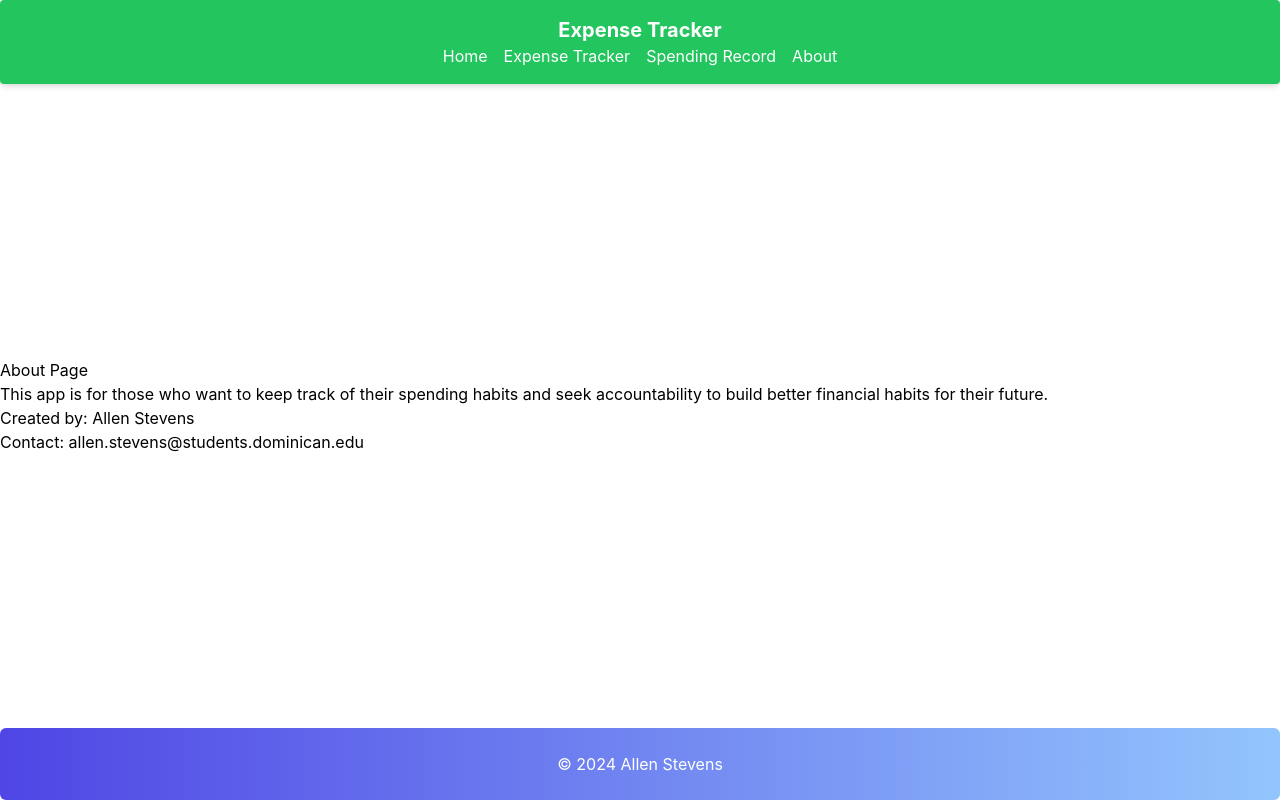
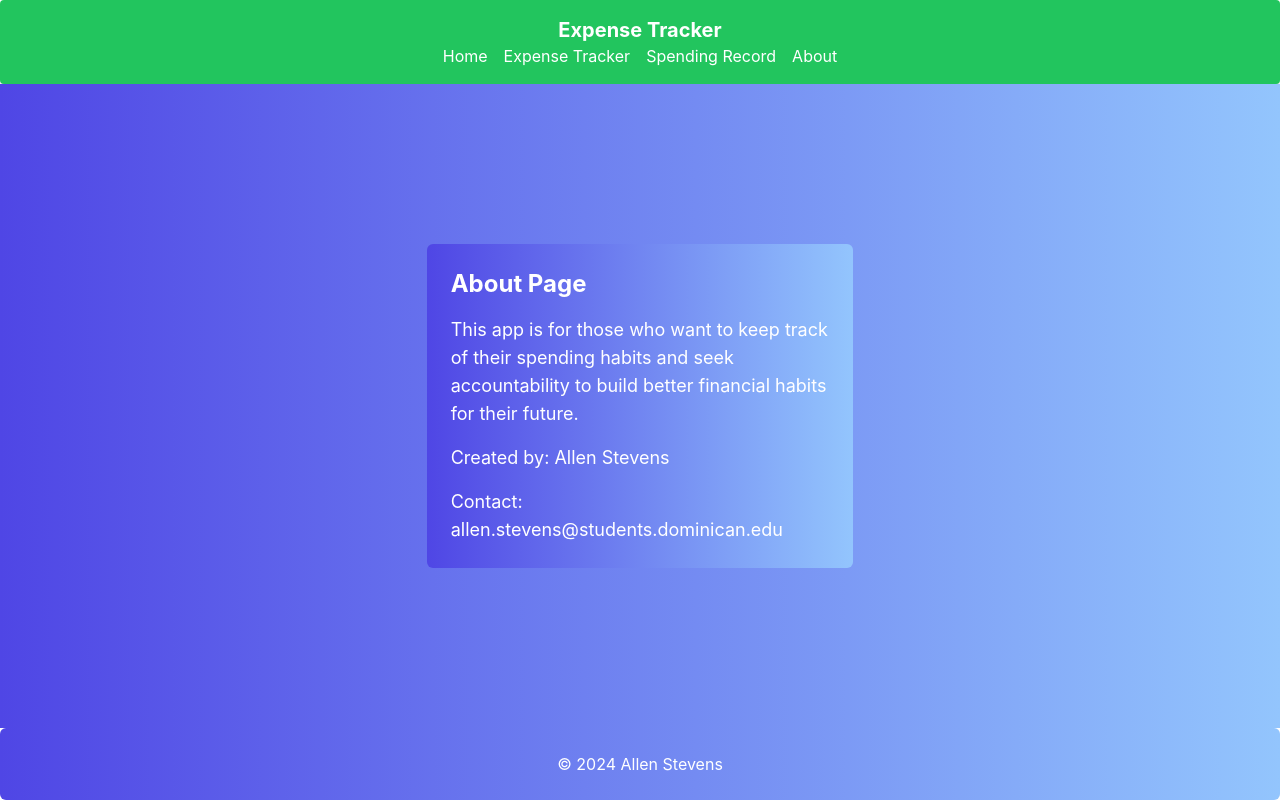
Before and after one commit to astevens246/expense-tracker, a React (Create React App) app: page /about in a window 1280 px wide. Built offline with nearby package versions, Linux system fonts and the light colour scheme.

Commit message:
added note field and styled about page

```diff
--- a/src/components/About.js
+++ b/src/components/About.js
@@ -1,16 +1,18 @@
-// src/components/About.js
 import React from 'react';
 import Header from './Header';
 
 const About = () => {
     return (
         <>
-    <Header/>    <div>
-      <h1>About Page</h1>
-      <p>This app is for those who want to keep track of their spending habits and
+            <Header />
+            <div className="bg-gradient-to-r from-indigo-600 to-blue-300 flex flex-col items-center justify-center h-screen">
+                <div className="bg-gradient-to-r from-indigo-600 to-blue-300 p-6 rounded-md text-white max-w-full w-full sm:w-3/4 lg:w-1/2 xl:w-1/3 mx-auto space-y-4">
+                    <h1 className="text-2xl font-bold">About Page</h1>
+                    <p className="text-lg">This app is for those who want to keep track of their spending habits and
                         seek accountability to build better financial habits for their future.</p>
-        <p> Created by: Allen Stevens</p>
-        <p> Contact: allen.stevens@students.dominican.edu </p>
+                    <p className="text-lg">Created by: Allen Stevens</p>
+                    <p className="text-lg">Contact: allen.stevens@students.dominican.edu</p>
+                </div>
             </div>
         </>
     );
--- a/src/components/Fields.js
+++ b/src/components/Fields.js
@@ -18,6 +18,7 @@ const Fields = ({income, setIncome, rent, setRent, food,
     const [customFieldName, setCustomFieldName] = useState('');
     const [remainingBalance, setRemainingBalance] = React.useState(0);
     const [totalExpenses, setTotalExpenses] = useState(0);
+    const [note, setNote] = useState('');
 
 
     useEffect(() => {
@@ -46,7 +47,7 @@ const Fields = ({income, setIncome, rent, setRent, food,
         setRemainingBalance(remaining);
 
           // Add a new record to the expenseRecords state
-        setExpenseRecords(prevRecords => [...prevRecords, { date: new Date(), income, totalExpenses, remaining }]);
+        setExpenseRecords(prevRecords => [...prevRecords, { date: new Date(), income, totalExpenses, remaining, note: note }]);
     }
 
     // Format remaining balance as a currency
@@ -201,6 +202,10 @@ const Fields = ({income, setIncome, rent, setRent, food,
                         <p className="text-red-500 text-4xl">{formattedTotalExpenses}</p>
                     </div>
                 </div>
+                <div>
+                    <label>Note:</label>
+                    <textarea className= "text-black" value={note} onChange={(e) => setNote(e.target.value)} />
+                </div>
         </form>
     </>
     );
--- a/src/components/Home.js
+++ b/src/components/Home.js
@@ -15,7 +15,7 @@ const Home = () => {
           <nav>
             <p className="mb-2">Where would you like to go?</p>
             <Link to="/fields" className="block mb-2 text-2xl text-orange-500 hover:text-purple-900 font-bold">Expense Tracker</Link>
-            <Link to="/spendingrecord" className="block mb-2 text-2xl text-orange-500 hover:text-purple-900 font-bold">Spending Record</Link>
+            <Link to="/spending" className="block mb-2 text-2xl text-orange-500 hover:text-purple-900 font-bold">Spending Record</Link>
             <Link to="/about" className="block mb-2 text-2xl text-orange-500 hover:text-purple-900 font-bold">About</Link>
             </nav>
         </div>
--- a/src/components/SpendingRecord.js
+++ b/src/components/SpendingRecord.js
@@ -14,6 +14,7 @@ const SpendingRecord = ({ records, income }) => {
                             <p className="mb-4">Income: ${record.income}</p>
                             <p className="mb-2">Total Expenses: ${record.totalExpenses}</p>
                             <p className="mb-2">Remaining Balance: ${record.remaining}</p>
+                            <p className="mb-2"> Note: {record.note}</p>
                         </div>
                     ))}
                 </div>
```
Lines whose indentation alone changed are shown as unchanged.
